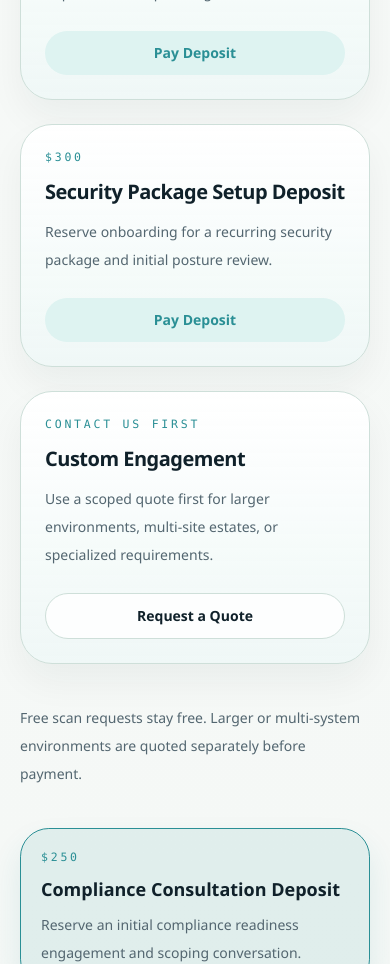
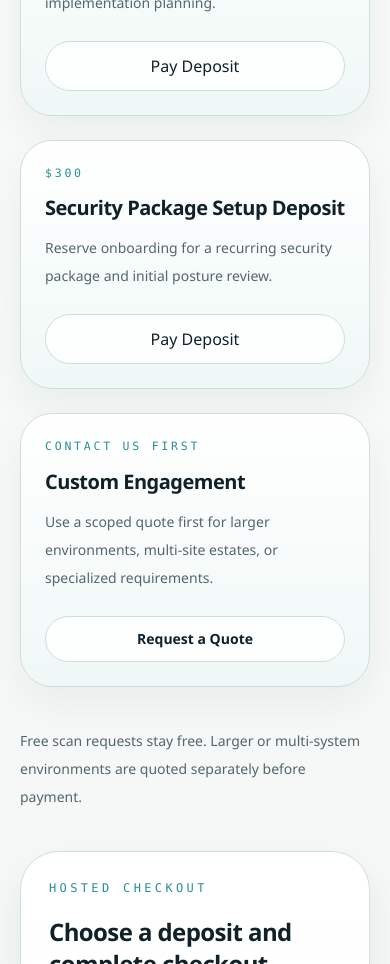
Before and after one commit to charmarkeyoussouf/Nourmed-Project, a Next.js app in the folder frontend/: page /payments in a window 390 px wide. Shown: the part 3420-4384 px from the top of the page. Built offline with nearby package versions, Linux system fonts and the light colour scheme; no server answers.

Commit message:
Fix hosted checkout flow on payments page

```diff
--- a/frontend/app/payments/page.tsx
+++ b/frontend/app/payments/page.tsx
@@ -74,31 +74,6 @@ export default async function PaymentsPage() {
 
       <section id="payment-options" className="space-y-10">
         <SectionHeading eyebrow={page.optionsEyebrow} title={page.optionsTitle} description={page.optionsDescription} />
-        <div className="grid gap-6 lg:grid-cols-5">
-          {page.options.map((option) => (
-            <article
-              key={option.key}
-              className="flex h-full flex-col rounded-[2rem] border border-border bg-[linear-gradient(180deg,rgba(255,255,255,0.98),rgba(239,248,247,0.9))] px-6 py-6 shadow-[0_18px_36px_rgba(16,33,42,0.05)]"
-            >
-              <p className="font-mono text-[0.72rem] uppercase tracking-[0.24em] text-accent">{option.price}</p>
-              <h2 className="mt-3 text-xl font-semibold tracking-tight text-foreground">{option.label}</h2>
-              <p className="mt-3 flex-1 text-sm leading-7 text-muted">{option.description}</p>
-              {option.mode === "link" && option.href ? (
-                <Link
-                  href={option.href}
-                  className="mt-6 inline-flex items-center justify-center rounded-full border border-border bg-[rgba(255,255,255,0.85)] px-5 py-3 text-sm font-semibold text-foreground transition hover:border-accent hover:text-accent"
-                >
-                  {option.cta}
-                </Link>
-              ) : (
-                <span className="mt-6 inline-flex items-center justify-center rounded-full bg-accent-soft px-5 py-3 text-sm font-semibold text-accent">
-                  {option.cta}
-                </span>
-              )}
-            </article>
-          ))}
-        </div>
-        <p className="text-sm leading-7 text-muted">{page.pricingNote}</p>
         <PaymentCheckoutForm locale={locale} />
       </section>
 
--- a/frontend/components/payment-checkout-form.tsx
+++ b/frontend/components/payment-checkout-form.tsx
@@ -1,6 +1,8 @@
 "use client";
 
-import { type FormEvent, useMemo, useState } from "react";
+import { type FormEvent, useMemo, useRef, useState } from "react";
+
+import Link from "next/link";
 
 import { getProductCopy } from "@/lib/product-copy";
 import type { Locale } from "@/lib/locale";
@@ -21,6 +23,15 @@ type FormState = {
   notes: string;
 };
 
+type CheckoutResponse = {
+  data?: {
+    checkoutUrl?: string;
+  };
+  error?: {
+    message?: string;
+  };
+};
+
 const initialFormState: FormState = {
   customerName: "",
   businessName: "",
@@ -28,16 +39,66 @@ const initialFormState: FormState = {
   notes: "",
 };
 
+const checkoutCopy: Record<
+  Locale,
+  {
+    selected: string;
+    chooseDeposit: string;
+    selectedDeposit: string;
+    selectToContinue: string;
+  }
+> = {
+  en: {
+    selected: "Selected",
+    chooseDeposit: "Choose a deposit",
+    selectedDeposit: "Selected deposit",
+    selectToContinue: "Choose one of the fixed deposit options below, then complete the form to continue to Stripe Checkout.",
+  },
+  fr: {
+    selected: "Sélectionné",
+    chooseDeposit: "Choisissez un acompte",
+    selectedDeposit: "Acompte sélectionné",
+    selectToContinue: "Choisissez l’un des acomptes fixes ci-dessous puis complétez le formulaire pour continuer vers Stripe Checkout.",
+  },
+  es: {
+    selected: "Seleccionado",
+    chooseDeposit: "Elija un depósito",
+    selectedDeposit: "Depósito seleccionado",
+    selectToContinue: "Elija uno de los depósitos fijos y complete el formulario para continuar a Stripe Checkout.",
+  },
+  ar: {
+    selected: "محدد",
+    chooseDeposit: "اختر عربونًا",
+    selectedDeposit: "العربون المحدد",
+    selectToContinue: "اختر أحد العربونات الثابتة أدناه ثم أكمل النموذج للمتابعة إلى Stripe Checkout.",
+  },
+};
+
+function getErrorMessage(payload: CheckoutResponse | null, fallbackMessage: string) {
+  const apiMessage = payload?.error?.message?.trim();
+  return apiMessage && apiMessage.length > 0 ? apiMessage : fallbackMessage;
+}
+
 export function PaymentCheckoutForm({ locale }: PaymentCheckoutFormProps) {
   const copy = getProductCopy(locale);
+  const pageCopy = copy.paymentsPage;
   const formCopy = copy.paymentsForm;
+  const localCopy = checkoutCopy[locale];
+  const formSectionRef = useRef<HTMLDivElement>(null);
+  const firstInputRef = useRef<HTMLInputElement>(null);
+
+  const allOptions = pageCopy.options;
   const checkoutOptions = useMemo(
-    () => copy.paymentsPage.options.filter((option) => option.mode === "checkout"),
-    [copy.paymentsPage.options],
+    () => allOptions.filter((option) => option.mode === "checkout"),
+    [allOptions],
   );
+
   const [selectedOptionKey, setSelectedOptionKey] = useState<string | null>(checkoutOptions[0]?.key ?? null);
   const [formState, setFormState] = useState<FormState>(initialFormState);
-  const [submissionState, setSubmissionState] = useState<SubmissionState>({ status: "idle", message: "" });
+  const [submissionState, setSubmissionState] = useState<SubmissionState>({
+    status: "idle",
+    message: "",
+  });
 
   const selectedOption = checkoutOptions.find((option) => option.key === selectedOptionKey) ?? null;
   const isSubmitting = submissionState.status === "submitting";
@@ -47,6 +108,22 @@ export function PaymentCheckoutForm({ locale }: PaymentCheckoutFormProps) {
       ...current,
       [field]: value,
     }));
+  }
+
+  function focusCheckoutForm() {
+    formSectionRef.current?.scrollIntoView({ behavior: "smooth", block: "start" });
+    window.setTimeout(() => {
+      firstInputRef.current?.focus();
+    }, 150);
+  }
+
+  function selectOption(optionKey: string) {
+    setSelectedOptionKey(optionKey);
+    setSubmissionState({
+      status: "idle",
+      message: "",
+    });
+    focusCheckoutForm();
   }
 
   async function handleSubmit(event: FormEvent<HTMLFormElement>) {
@@ -81,18 +158,22 @@ export function PaymentCheckoutForm({ locale }: PaymentCheckoutFormProps) {
         }),
       });
 
+      const payload = ((await response.json().catch(() => null)) as CheckoutResponse | null) ?? null;
+
       if (!response.ok) {
-        throw new Error("Checkout creation failed.");
+        setSubmissionState({
+          status: "error",
+          message: getErrorMessage(payload, formCopy.messages.error),
+        });
+        return;
       }
 
-      const payload = (await response.json()) as {
-        data?: {
-          checkoutUrl?: string;
-        };
-      };
-
-      if (!payload.data?.checkoutUrl) {
-        throw new Error("Missing checkout URL.");
+      if (!payload?.data?.checkoutUrl) {
+        setSubmissionState({
+          status: "error",
+          message: formCopy.messages.error,
+        });
+        return;
       }
 
       window.location.assign(payload.data.checkoutUrl);
@@ -105,50 +186,96 @@ export function PaymentCheckoutForm({ locale }: PaymentCheckoutFormProps) {
   }
 
   return (
-    <div className="grid gap-8 lg:grid-cols-[0.9fr_1.1fr]">
-      <div className="space-y-4">
-        {checkoutOptions.map((option) => {
-          const isSelected = option.key === selectedOptionKey;
+    <div className="space-y-10">
+      <div className="grid gap-6 lg:grid-cols-5">
+        {allOptions.map((option) => {
+          const isCheckoutOption = option.mode === "checkout";
+          const isSelected = selectedOption?.key === option.key;
 
           return (
-            <button
+            <article
               key={option.key}
-              type="button"
-              onClick={() => setSelectedOptionKey(option.key)}
-              className={`flex w-full flex-col rounded-[1.8rem] border px-5 py-5 text-left transition ${
+              className={`flex h-full flex-col rounded-[2rem] border px-6 py-6 shadow-[0_18px_36px_rgba(16,33,42,0.05)] transition ${
                 isSelected
-                  ? "border-accent bg-[rgba(42,143,149,0.1)] shadow-[0_16px_30px_rgba(42,143,149,0.12)]"
-                  : "border-border bg-[rgba(255,255,255,0.8)] hover:border-accent/60"
+                  ? "border-accent bg-[linear-gradient(180deg,rgba(255,255,255,0.98),rgba(222,243,241,0.92))]"
+                  : "border-border bg-[linear-gradient(180deg,rgba(255,255,255,0.98),rgba(239,248,247,0.9))]"
               }`}
             >
-              <span className="font-mono text-[0.72rem] uppercase tracking-[0.24em] text-accent">{option.price}</span>
-              <span className="mt-2 text-lg font-semibold text-foreground">{option.label}</span>
-              <span className="mt-2 text-sm leading-7 text-muted">{option.description}</span>
+              <div className="flex items-start justify-between gap-3">
+                <p className="font-mono text-[0.72rem] uppercase tracking-[0.24em] text-accent">{option.price}</p>
+                {isSelected ? (
+                  <span className="rounded-full bg-accent px-3 py-1 text-[0.65rem] font-semibold uppercase tracking-[0.22em] text-accent-contrast">
+                    {localCopy.selected}
+                  </span>
+                ) : null}
+              </div>
+
+              <h2 className="mt-3 text-xl font-semibold tracking-tight text-foreground">{option.label}</h2>
+              <p className="mt-3 flex-1 text-sm leading-7 text-muted">{option.description}</p>
+
+              {isCheckoutOption ? (
+                <button
+                  type="button"
+                  onClick={() => selectOption(option.key)}
+                  disabled={isSubmitting}
+                  className={`mt-6 inline-flex items-center justify-center rounded-full px-5 py-3 text-sm font-semibold transition disabled:cursor-not-allowed disabled:opacity-70 ${
+                    isSelected
+                      ? "bg-[linear-gradient(135deg,#2a8f95,#3ba8a5)] text-accent-contrast shadow-[0_14px_30px_rgba(42,143,149,0.22)] hover:brightness-95"
+                      : "border border-border bg-[rgba(255,255,255,0.85)] text-foreground hover:border-accent hover:text-accent"
+                  }`}
+                >
+                  {option.cta}
                 </button>
+              ) : option.href ? (
+                <Link
+                  href={option.href}
+                  className="mt-6 inline-flex items-center justify-center rounded-full border border-border bg-[rgba(255,255,255,0.85)] px-5 py-3 text-sm font-semibold text-foreground transition hover:border-accent hover:text-accent"
+                >
+                  {option.cta}
+                </Link>
+              ) : null}
+            </article>
           );
         })}
       </div>
 
-      <form
-        onSubmit={handleSubmit}
-        className="space-y-6 rounded-[2rem] border border-border bg-[rgba(255,255,255,0.9)] p-7 shadow-[0_18px_36px_rgba(16,33,42,0.08)]"
+      <p className="text-sm leading-7 text-muted">{pageCopy.pricingNote}</p>
+
+      <div
+        id="checkout-form"
+        ref={formSectionRef}
+        className="grid gap-8 rounded-[2.4rem] border border-border bg-[linear-gradient(180deg,rgba(255,255,255,0.94),rgba(247,251,248,0.96))] p-7 shadow-[0_18px_36px_rgba(16,33,42,0.08)] lg:grid-cols-[0.82fr_1.18fr]"
       >
+        <div className="space-y-5">
+          <p className="font-mono text-xs uppercase tracking-[0.28em] text-accent">{pageCopy.formEyebrow}</p>
           <div className="space-y-3">
-          <p className="font-mono text-xs uppercase tracking-[0.28em] text-accent">{copy.paymentsPage.formEyebrow}</p>
-          <h2 className="text-2xl font-semibold tracking-tight text-foreground">{copy.paymentsPage.formTitle}</h2>
-          <p className="text-sm leading-7 text-muted">{copy.paymentsPage.formDescription}</p>
-          {selectedOption ? (
-            <div className="rounded-[1.4rem] border border-border bg-accent-soft/70 px-4 py-4 text-sm text-foreground">
-              <span className="font-semibold">{selectedOption.label}</span>
-              <span className="ml-2 text-muted">{selectedOption.price}</span>
-            </div>
-          ) : null}
+            <h2 className="text-2xl font-semibold tracking-tight text-foreground">{pageCopy.formTitle}</h2>
+            <p className="text-sm leading-7 text-muted">{pageCopy.formDescription}</p>
           </div>
 
+          {selectedOption ? (
+            <div className="rounded-[1.6rem] border border-accent/20 bg-accent-soft/70 px-5 py-5">
+              <p className="font-mono text-[0.68rem] uppercase tracking-[0.24em] text-accent">{localCopy.selectedDeposit}</p>
+              <h3 className="mt-3 text-xl font-semibold text-foreground">{selectedOption.label}</h3>
+              <p className="mt-2 text-sm leading-7 text-muted">{selectedOption.description}</p>
+              <p className="mt-4 font-mono text-[0.72rem] uppercase tracking-[0.24em] text-accent">{selectedOption.price}</p>
+            </div>
+          ) : (
+            <div className="rounded-[1.6rem] border border-dashed border-border bg-[rgba(255,255,255,0.76)] px-5 py-5">
+              <h3 className="text-lg font-semibold text-foreground">{localCopy.chooseDeposit}</h3>
+              <p className="mt-2 text-sm leading-7 text-muted">{localCopy.selectToContinue}</p>
+            </div>
+          )}
+
+          <p className="text-sm leading-7 text-muted">{formCopy.secureNote}</p>
+        </div>
+
+        <form onSubmit={handleSubmit} className="space-y-6">
           <div className="grid gap-5 sm:grid-cols-2">
             <label className="space-y-2">
               <span className="text-sm font-medium text-foreground">{formCopy.customerName}</span>
               <input
+                ref={firstInputRef}
                 type="text"
                 required
                 maxLength={120}
@@ -198,20 +325,26 @@ export function PaymentCheckoutForm({ locale }: PaymentCheckoutFormProps) {
 
           <button
             type="submit"
-          disabled={isSubmitting}
+            disabled={isSubmitting || !selectedOption}
             className="inline-flex w-full items-center justify-center rounded-full bg-[linear-gradient(135deg,#2a8f95,#3ba8a5)] px-6 py-3.5 text-sm font-semibold text-accent-contrast shadow-[0_14px_30px_rgba(42,143,149,0.22)] transition hover:brightness-95 disabled:cursor-not-allowed disabled:opacity-70"
           >
             {isSubmitting ? formCopy.submittingLabel : formCopy.submitLabel}
           </button>
 
-        <p className="text-sm leading-7 text-muted">{formCopy.secureNote}</p>
-
           {submissionState.status !== "idle" ? (
-          <div className="rounded-[1.3rem] border border-rose-200 bg-rose-50 px-4 py-3 text-sm text-rose-800">
+            <div
+              aria-live="polite"
+              className={`rounded-[1.3rem] border px-4 py-3 text-sm ${
+                submissionState.status === "error"
+                  ? "border-rose-200 bg-rose-50 text-rose-800"
+                  : "border-border bg-panel-strong text-muted"
+              }`}
+            >
               {submissionState.message}
             </div>
           ) : null}
         </form>
       </div>
+    </div>
   );
 }
```
Also changed, not shown: 2 other files (tests, documents, lock files or other folders). Lines whose indentation alone changed are shown as unchanged.
